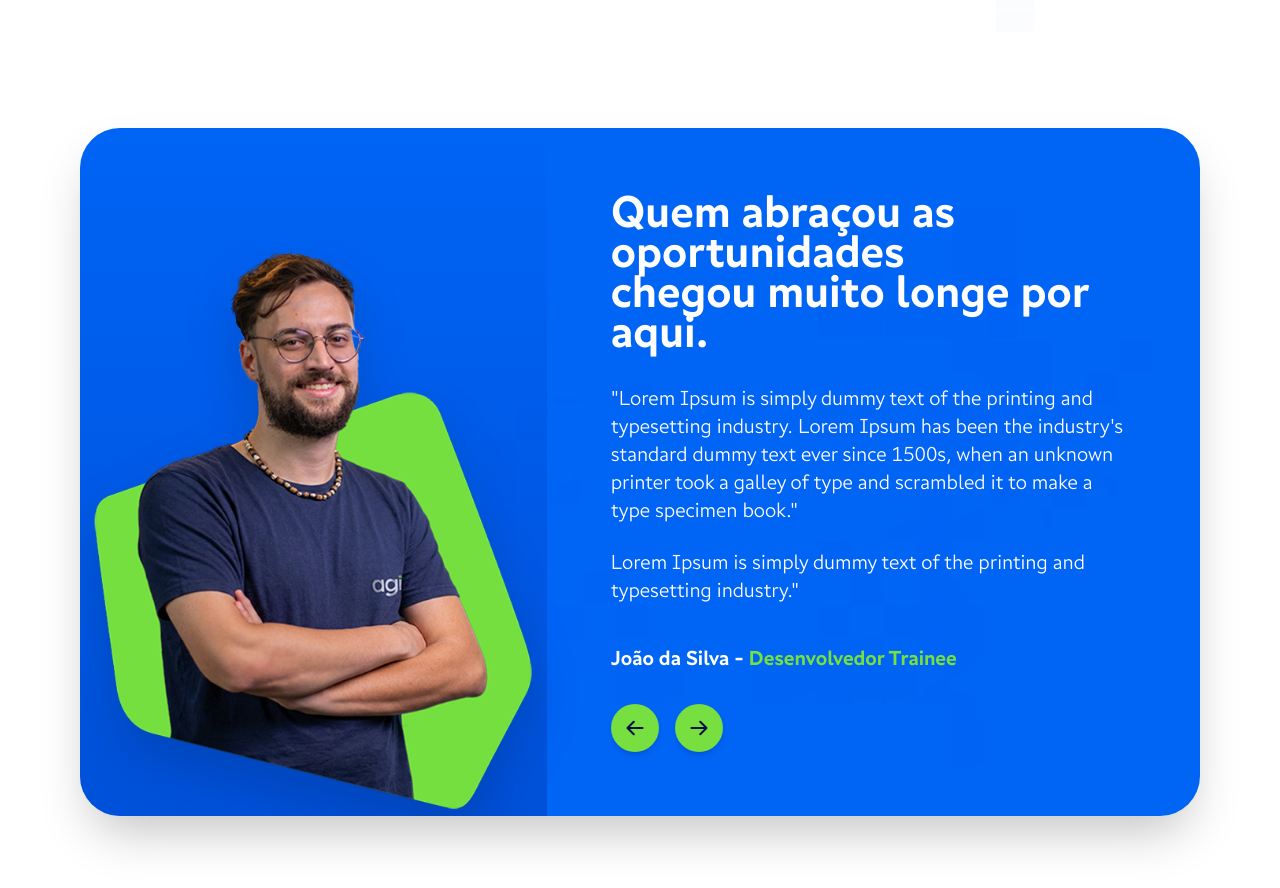
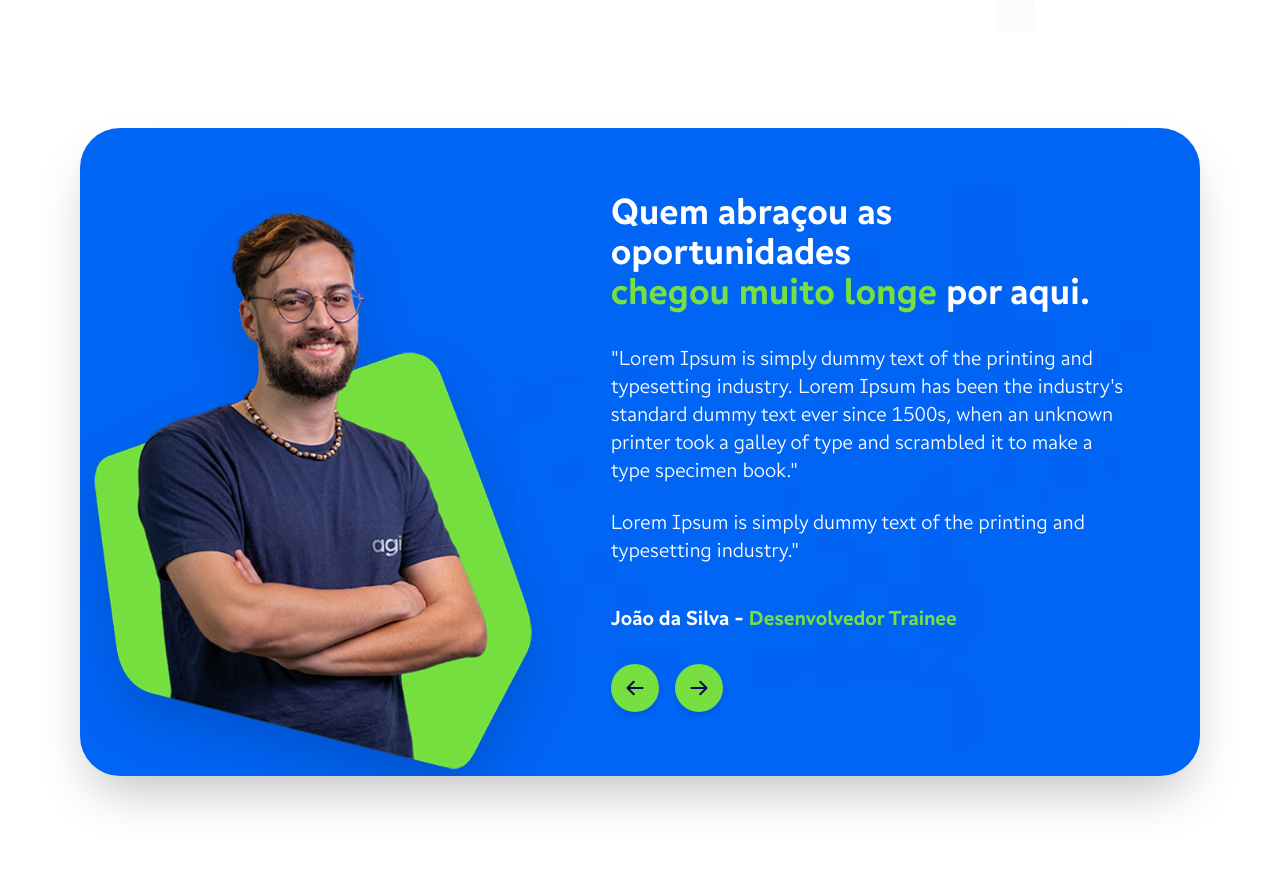
Before and after one commit to Uriel3coletivo/formacao-devs-ia, a Next.js app: page / in a window 1280 px wide. Shown: the part 8800-9688 px from the top of the page. Built offline with nearby package versions, Linux system fonts and the light colour scheme.

Commit message:
Update Depoimento.jsx

```diff
--- a/src/components/Depoimento.jsx
+++ b/src/components/Depoimento.jsx
@@ -5,7 +5,6 @@ import { motion, AnimatePresence } from 'framer-motion'
 export default function Depoimento() {
   const [currentIndex, setCurrentIndex] = useState(0)
 
-  // Array com os dados dos 3 depoimentos
   const depoimentos = [
     {
       img: "depoimento-1.png",
@@ -30,7 +29,6 @@ export default function Depoimento() {
     }
   ]
 
-  // Funções de navegação do carrossel (com loop infinito)
   const nextSlide = () => {
     setCurrentIndex((prevIndex) => (prevIndex === depoimentos.length - 1 ? 0 : prevIndex + 1))
   }
@@ -57,11 +55,11 @@ export default function Depoimento() {
 
           <div className="grid lg:grid-cols-12 gap-0 items-stretch relative z-10 h-full">
 
-            {/* LADO ESQUERDO: Foto (Com transição animada) */}
-            <div className="col-span-12 lg:col-span-5 relative flex justify-center items-end bg-gradient-to-t from-[#0033b0]/40 to-transparent pt-12 lg:pt-0 min-h-[400px] lg:min-h-full">
+            {/* LADO ESQUERDO: Foto (Limpo, sem fundos ou sombras retas) */}
+            <div className="col-span-12 lg:col-span-5 relative flex justify-center items-end pt-12 lg:pt-0 min-h-[400px] lg:min-h-full">
               <AnimatePresence mode="wait">
                 <motion.img
-                  key={currentIndex} // O React entende que a imagem mudou e roda a animação
+                  key={currentIndex}
                   initial={{ opacity: 0, x: -20 }}
                   animate={{ opacity: 1, x: 0 }}
                   exit={{ opacity: 0, x: 20 }}
@@ -74,14 +72,14 @@ export default function Depoimento() {
               </AnimatePresence>
             </div>
 
-            {/* LADO DIREITO: Depoimento (Com transição animada) */}
-            <div className="col-span-12 lg:col-span-7 p-8 md:p-12 lg:p-16 flex flex-col justify-center bg-[#0064f5]/90 backdrop-blur-sm lg:bg-transparent lg:backdrop-blur-none min-h-[450px]">
+            {/* LADO DIREITO: Depoimento */}
+            <div className="col-span-12 lg:col-span-7 p-8 md:p-12 lg:p-16 flex flex-col justify-center min-h-[450px]">
 
-              <h2 className="text-3xl md:text-4xl lg:text-[44px] font-bold text-white leading-tight mb-8">
-                Quem abraçou as oportunidades <br className="hidden lg:block"/> chegou muito longe por aqui.
+              {/* Título Ajustado (Tamanho, Entrelinhas e Cor Verde) */}
+              <h2 className="text-2xl md:text-3xl lg:text-4xl font-bold text-white leading-normal mb-8">
+                Quem abraçou as oportunidades <br className="hidden lg:block"/> <span className="text-[#77df40]">chegou muito longe</span> por aqui.
               </h2>
 
-              {/* Textos que mudam com a setinha */}
               <AnimatePresence mode="wait">
                 <motion.div
                   key={currentIndex}
@@ -108,7 +106,7 @@ export default function Depoimento() {
                 </motion.div>
               </AnimatePresence>
 
-              {/* Controles do Depoimento */}
+              {/* Controles */}
               <div className="flex gap-4 mt-8">
                 <button
                   onClick={prevSlide}
```
